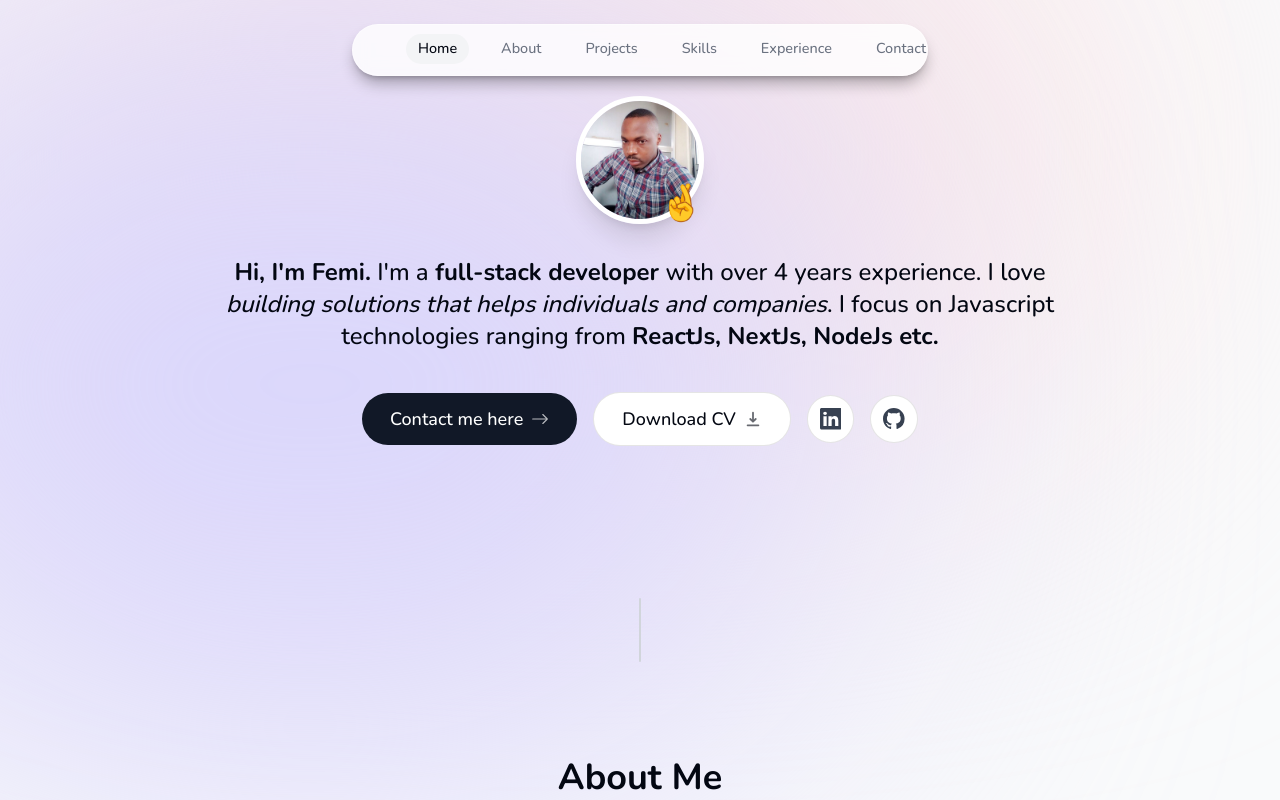
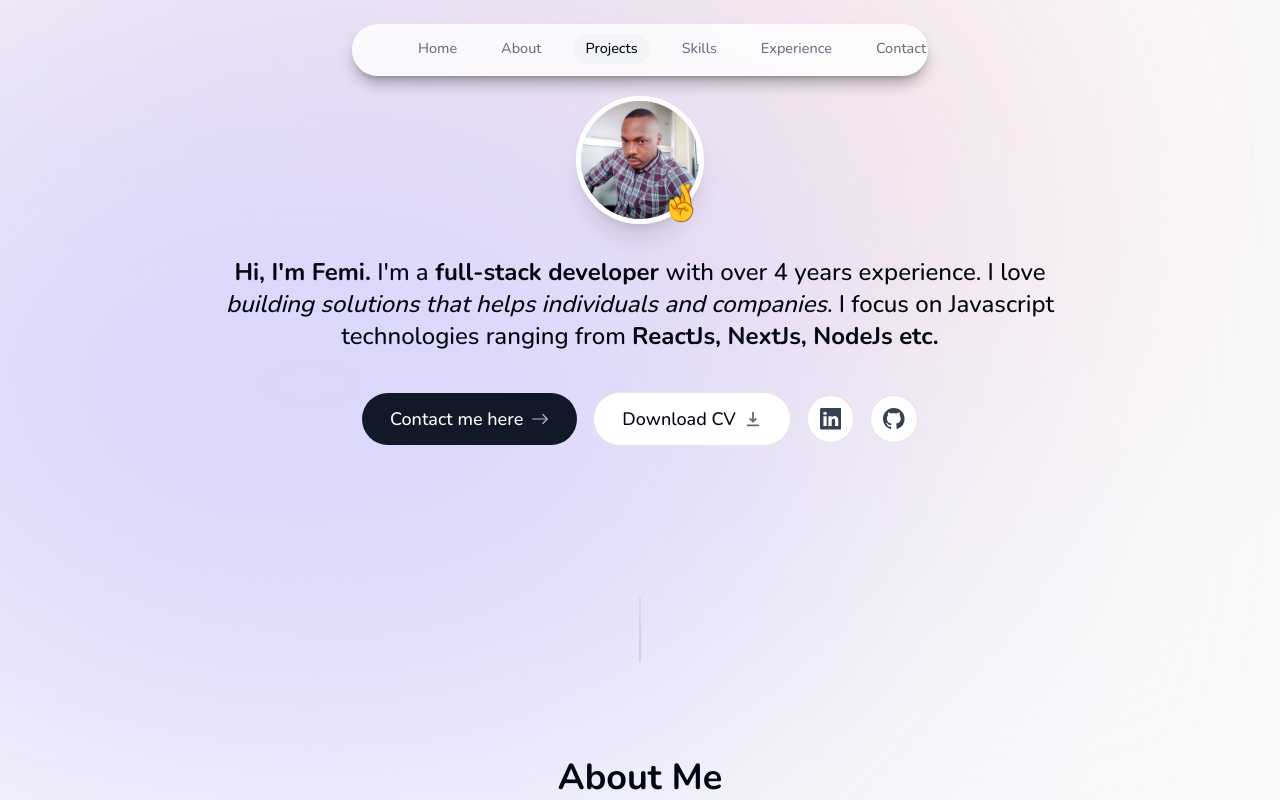
Before and after one commit to femiabimbola/next-portfolio, a Next.js app: page / in a window 1280 px wide. Shown: the top 800 px of the page. Built offline with nearby package versions, Linux system fonts and the light colour scheme.

Commit message:
adding inview

```diff
--- a/components/about.tsx
+++ b/components/about.tsx
@@ -1,9 +1,21 @@
 "use client";
 
 import SectionHeading from "@/components/section-heading";
+import {useActiveSectionContext} from "@/context/active-section-context";
 import {motion} from "framer-motion";
+import {useEffect} from "react";
+import {useInView} from "react-intersection-observer";
 
 const About = () => {
+  const {ref, inView} = useInView();
+  // In view tell us what is displays
+  const {activeSection, setActiveSection} = useActiveSectionContext();
+
+  // if (inView) setActiveSection("About"); !Not recommended to do that during rendering
+  useEffect(() => {
+    if (inView) setActiveSection("About");
+  }, [inView, setActiveSection]);
+
   return (
     <motion.section
       className="mb-20 max-w-[45rem] leading-6 sm:mb-32 scroll-mt-32"
--- a/components/projects.tsx
+++ b/components/projects.tsx
@@ -1,11 +1,23 @@
+"use client ";
+
 import {projectsData} from "@/lib/data";
 import SectionHeading from "./section-heading";
 import Project from "./project";
+import {useActiveSectionContext} from "@/context/active-section-context";
+import {useEffect} from "react";
+import {useInView} from "react-intersection-observer";
 
 // You could have done  <Project title={project.title} />
 const Projects = () => {
+  const {ref, inView} = useInView();
+  const {activeSection, setActiveSection} = useActiveSectionContext();
+  useEffect(() => {
+    if (inView) setActiveSection("Projects");
+  }, [inView, setActiveSection]);
+
+  // ref means, this is what I'm talking about
   return (
-    <section id="projects" className="scroll-mt-32">
+    <section ref={ref} id="projects" className="scroll-mt-32">
       <SectionHeading>Projects</SectionHeading>
       <div>
         {projectsData.map((project, index) => (
```
